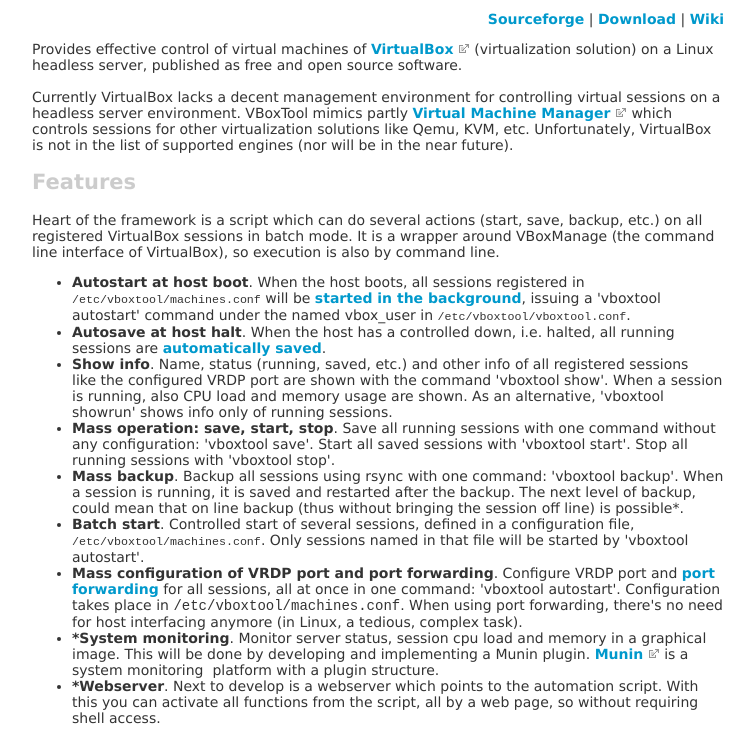
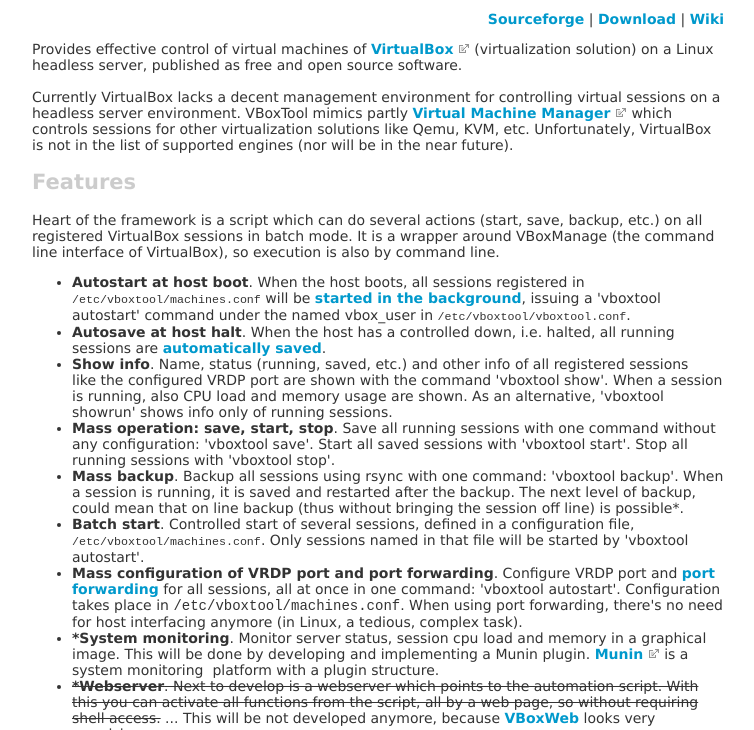
Before and after one commit to gzurowski/vboxtool, a plain HTML site: page website/index.html in a window 1280 px wide. Shown: the part 69-799 px from the top of the page, without its empty margins (262-1016 px from the left). Drawn offline with Linux system fonts and the light colour scheme.

Commit message:
Mentioning op VBoxWeb, not developing web interface anymore

```diff
--- a/website/index.html
+++ b/website/index.html
@@ -86,11 +86,11 @@ plugin.&nbsp;<a href="http://munin.projects.linpro.no/">Munin</a>
 <img src="images/icon-external-link.png" alt="icon-external-link.png">&nbsp;is
 a system monitoring&nbsp; platform with a plugin structure.<br>
 </li>
-<li><span style="font-weight: bold;">*Webserver</span>.
+<li><span style="font-weight: bold;"><strike>*Webserver</span>.
 Next to develop
 is a webserver which points to the automation script. With this you can
 activate all functions from the script, all by a web page, so without
-requiring shell access.</li>
+requiring shell access.</strike> ... This will be not developed anymore, because <a href="http://vboxweb.blogspot.com/">VBoxWeb</a> looks very promising.</li>
 </ul>
 * Not (yet) implemented.
 <h2>Usage</h2>
@@ -168,7 +168,12 @@ to do (todo.txt)</a> <img src="images/icon-external-link.png" alt="icon-external
 Machine Manager</a> <img src="images/icon-external-link.png" alt="icon-external-link.png"></li>
 <li><a href="http://munin.projects.linpro.no/">Munin</a>
 <img src="images/icon-external-link.png" alt="icon-external-link.png"></li><li><a href="http://farfewertoes.com/code/vboxcontrol/">VBoxControl</a>
-<img src="images/icon-external-link.png" alt="icon-external-link.png"> ... another tool to autostart VBox sessions</li>
+<img src="images/icon-external-link.png" alt="icon-external-link.png"> ... another tool to autostart VirtualBox sessions</li>
+<li><a href="http://vboxweb.blogspot.com/">VBoxWeb</a>
+<img src="images/icon-external-link.png" alt="icon-external-link.png"> Web interface for VirtualBox, looks very promising</li>
+
+
+
 </ul>
 </td>
 </tr>
```
